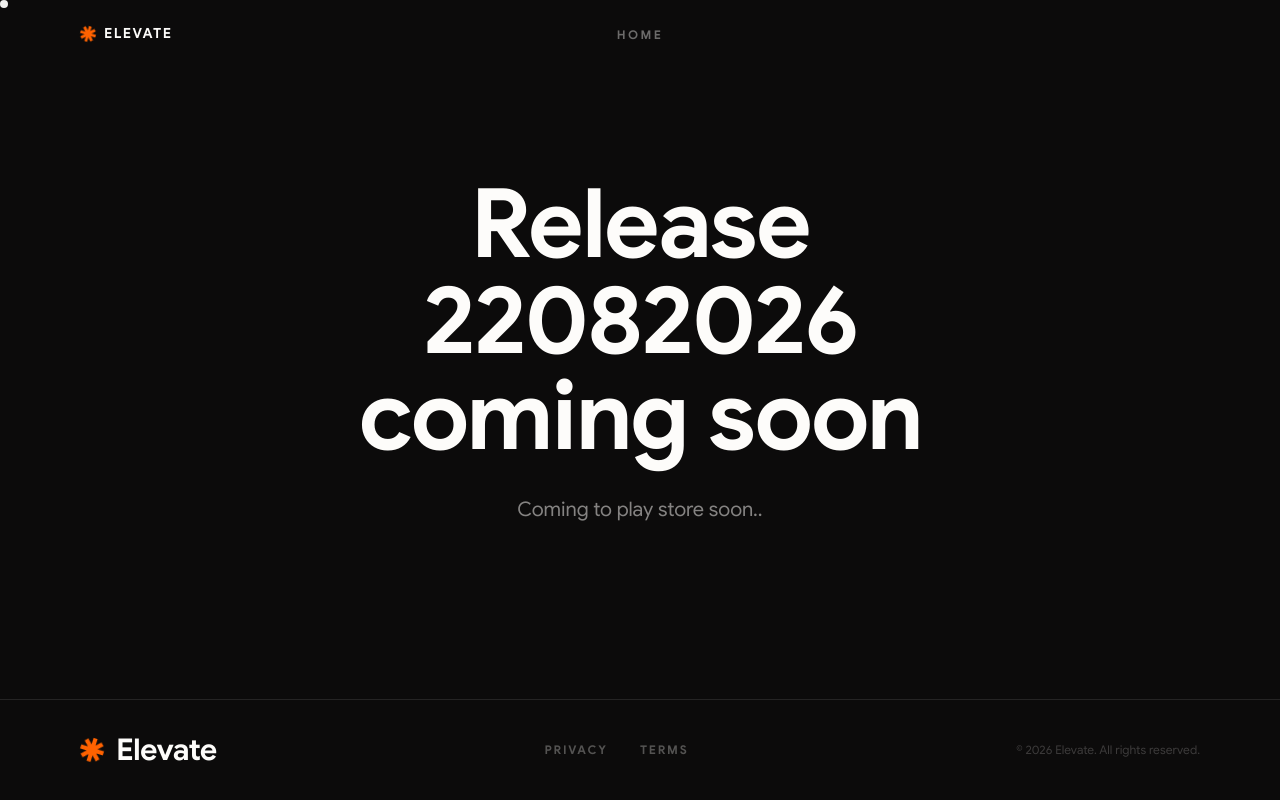
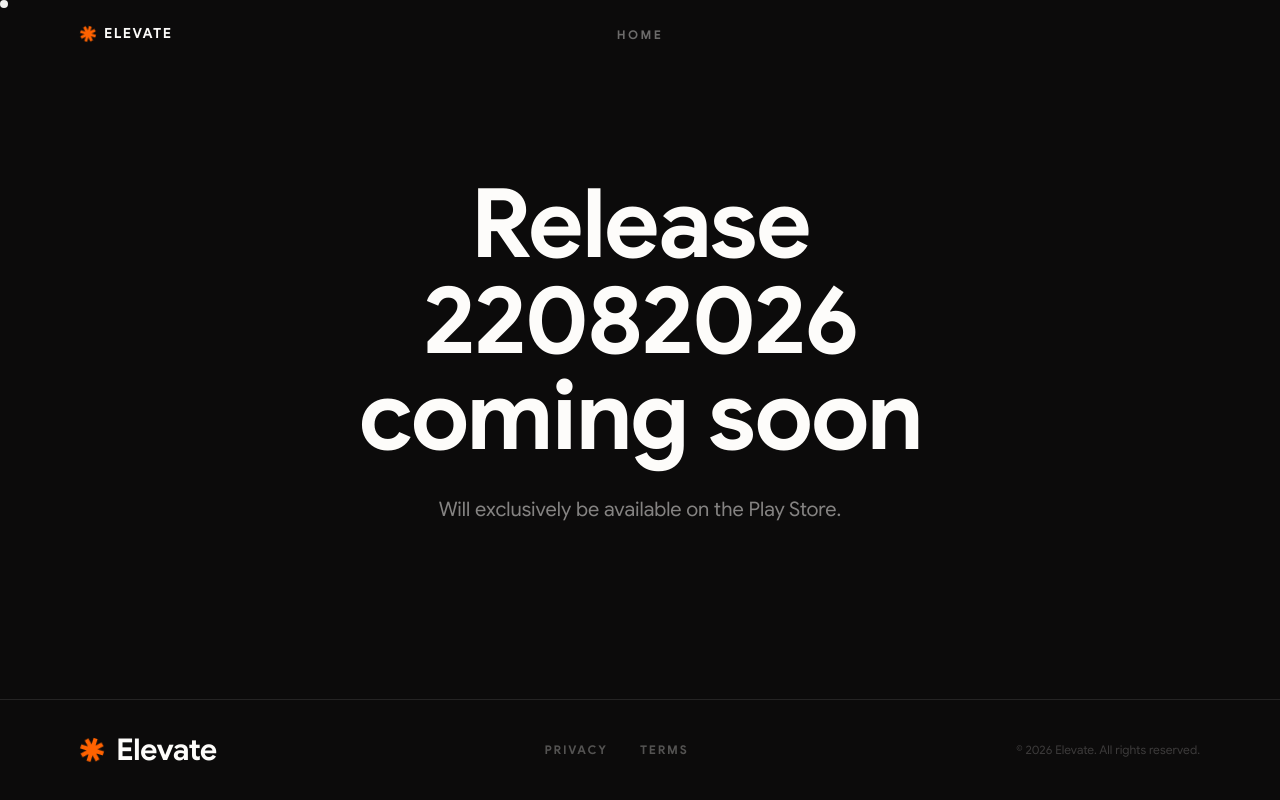
Before and after one commit to duskdynamicsproductions/elevate, a React (Vite) app: page /download in a window 1280 px wide. Built offline with nearby package versions, Linux system fonts and the light colour scheme; a web font is replaced by a local one.

Commit message:
feat: Refine subtitle text grammar for Play Store exclusivity

```diff
--- a/src/DownloadPage.tsx
+++ b/src/DownloadPage.tsx
@@ -38,7 +38,7 @@ export function DownloadPage() {
             Release 22082026<br/>coming soon
           </h1>
           <p className="mb-12 text-base leading-relaxed text-elevate-paper/50 md:text-xl max-w-xl mx-auto animate-fade-in" style={{ animationDelay: '100ms' }}>
-            Coming to play store soon..
+            Will exclusively be available on the Play Store.
           </p>
         </div>
       </main>
```
